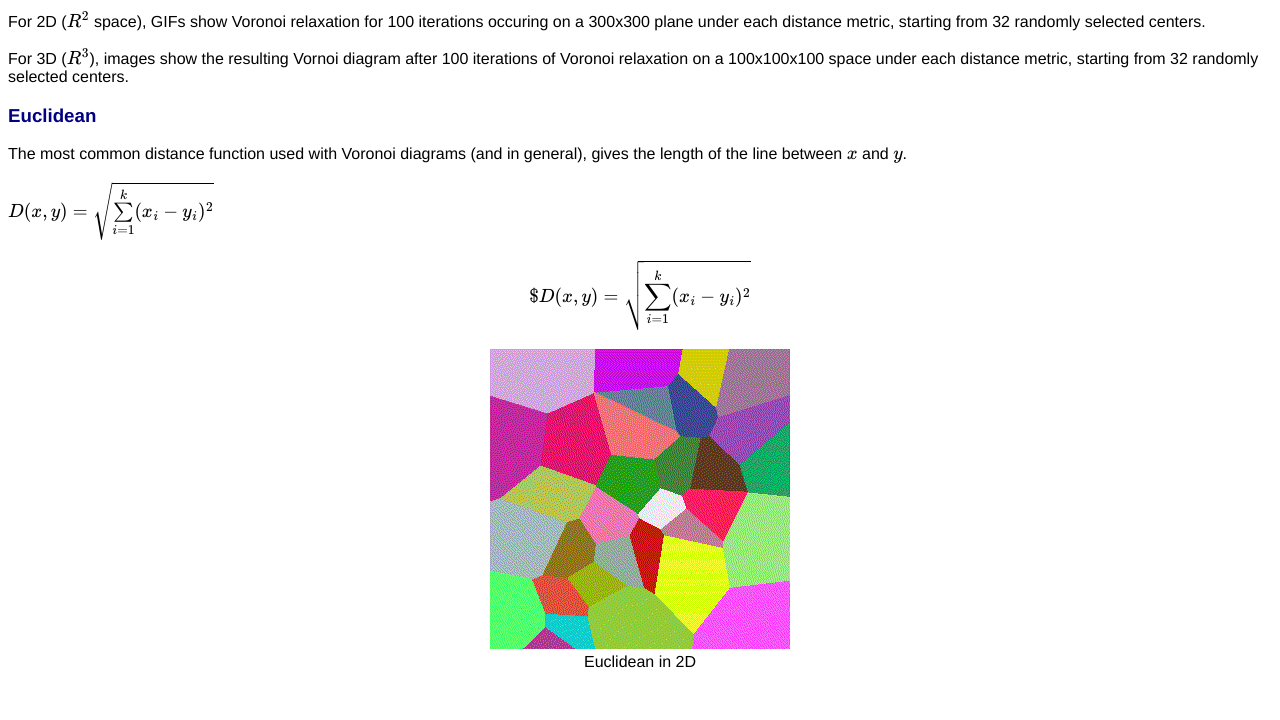
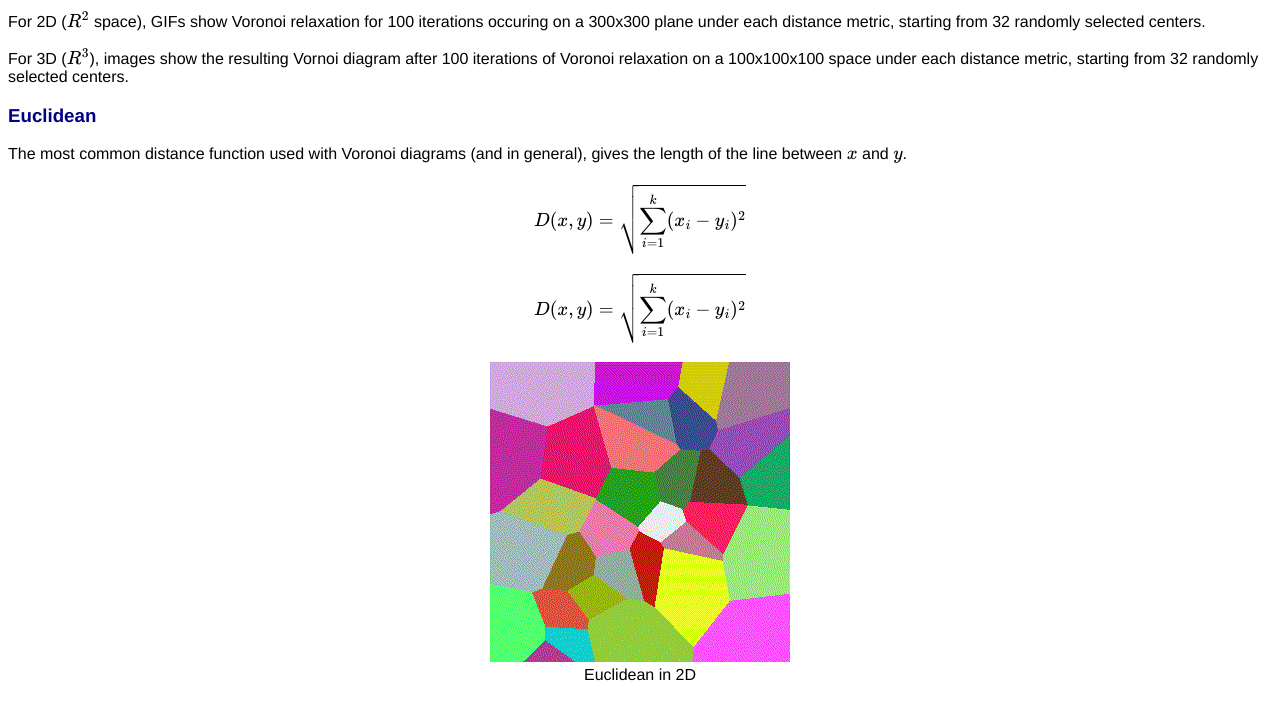
Before and after one commit to njhofmann/njhofmann.github.io, a Jekyll site: the page built from _posts/2022-07-07-Voronoi-Relaxation-Under-Different-Distance-Metrics.md, in a window 1280 px wide and 900 px high, scrolled down 873 px. Shown: the top 720 px of the window. Built offline with Jekyll 4.4.1, drawn with Linux system fonts in a browser that asks for light colours; formulas are drawn with MathJax 3.

```diff
--- a/_posts/2022-07-07-Voronoi-Relaxation-Under-Different-Distance-Metrics.md
+++ b/_posts/2022-07-07-Voronoi-Relaxation-Under-Different-Distance-Metrics.md
@@ -40,8 +40,9 @@ For 3D ($R^3$), images show the resulting Vornoi diagram after 100 iterations of
 
 The most common distance function used with Voronoi diagrams (and in general), gives the length of the line between $x$ and $y$.
 
-$$D(x,y)=\sqrt{\sum\limits_{i=1}^k (x_i-y_i)^2}$$
-<script type="math/tex; mode=display">$D(x,y)=\sqrt{\sum\limits_{i=1}^k (x_i-y_i)^2}</script>
+\$\$D(x,y)=\sqrt{\sum\limits_{i=1}^k (x_i-y_i)^2}\$\$
+
+<script type="math/tex; mode=display">D(x,y)=\sqrt{\sum\limits_{i=1}^k (x_i-y_i)^2}</script>
 
 <center><img src="assets/voronoi/euclidean/2d-euclidean-cells.gif"></center>
 <center>Euclidean in 2D</center>
```
